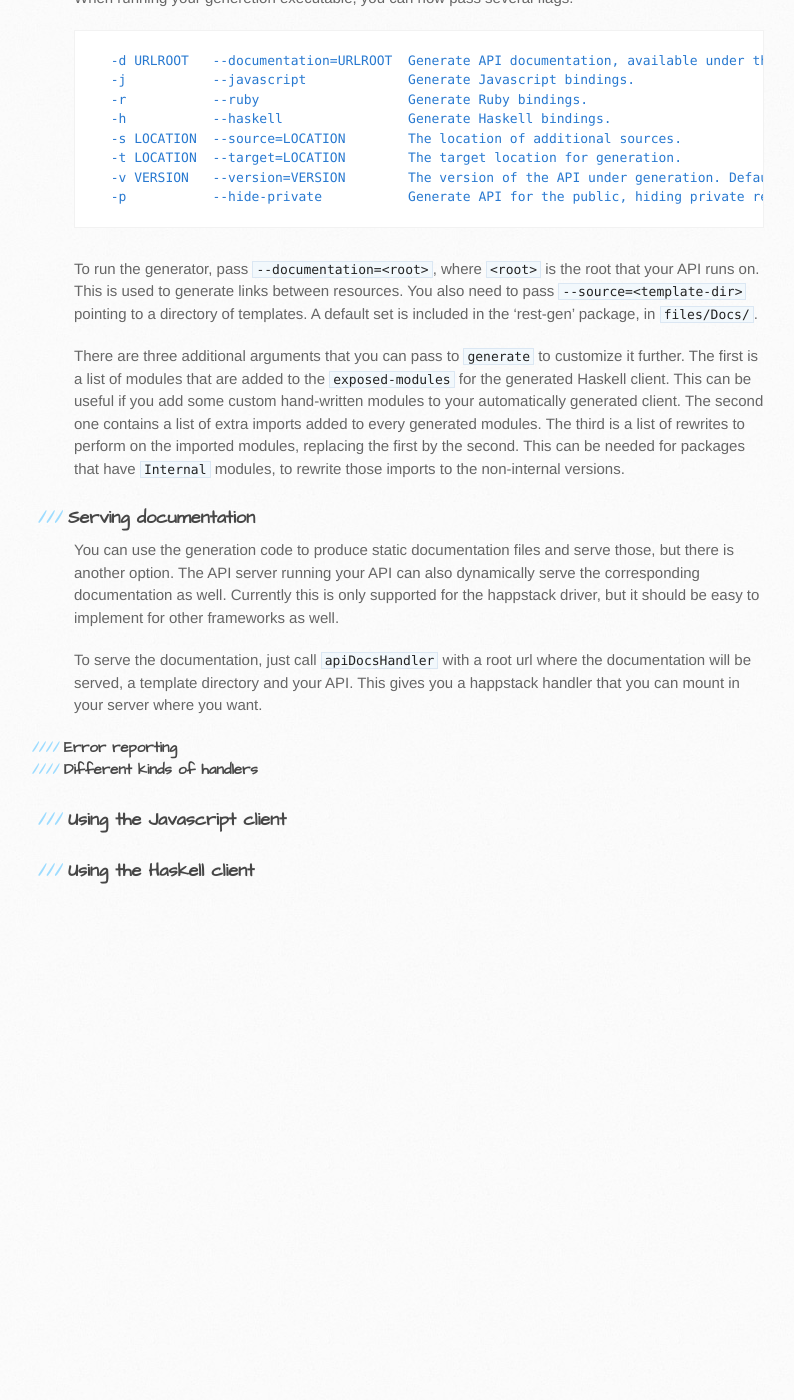
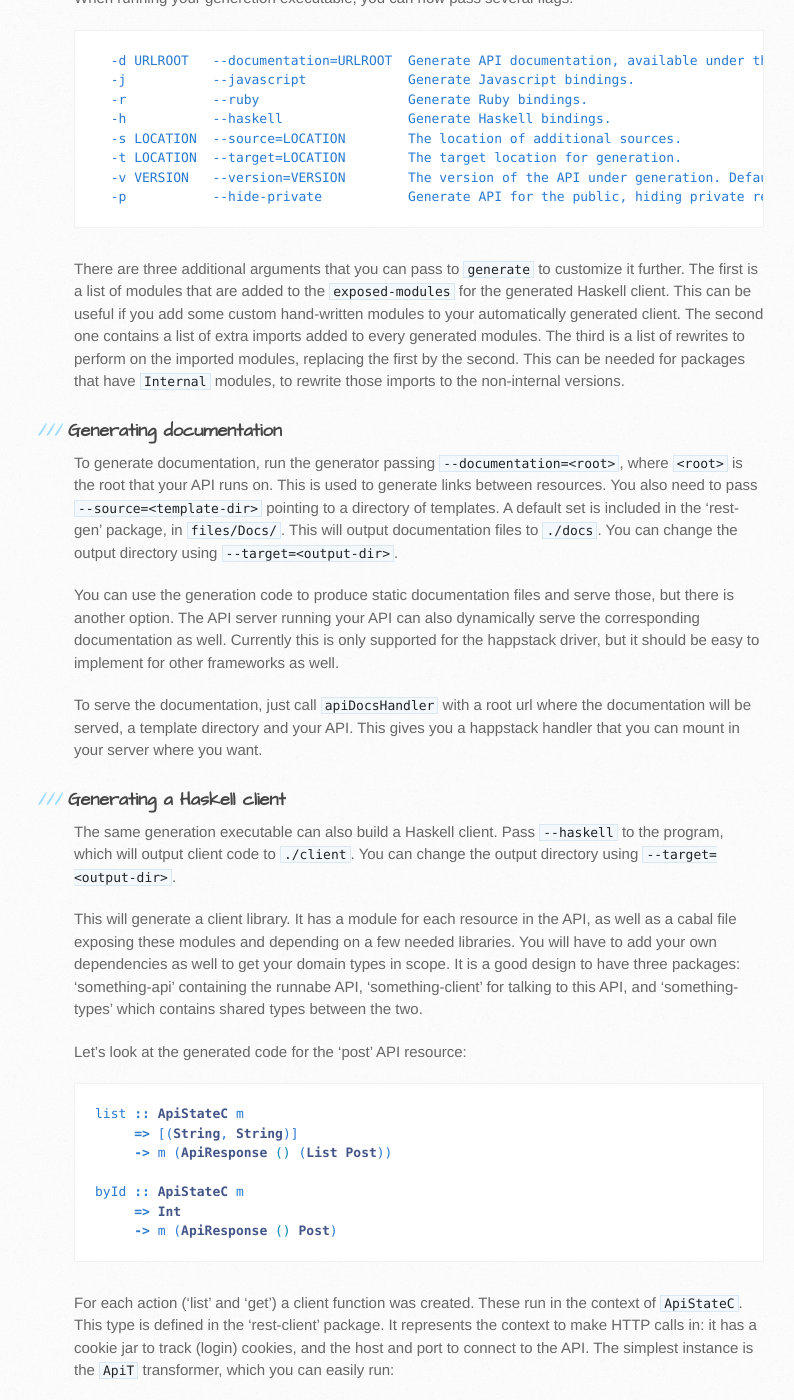
Before and after one commit to silkapp/rest, a Jekyll site: the page built from tutorial.md, in a window 1280 px wide and 1400 px high, scrolled down 4208 px. Shown: the whole window, without its empty margins (96-890 px from the left). Built offline with Jekyll 4.4.1, drawn with Linux system fonts in a browser that asks for light colours; Markdown is read by kramdown in place of the engine named in the settings; before the commit the page ends 5122 px from its top, so only the background shows below that; some of the changed text lies outside the part shown.

Commit message:
Wrote about generating the Haskell client.

````diff
--- a/tutorial.md
+++ b/tutorial.md
@@ -219,7 +214,13 @@ is a list of rewrites to perform on the imported modules, replacing the first by
 can be needed for packages that have `Internal` modules, to rewrite those imports to the
 non-internal versions.
 
-### Serving documentation
+### Generating documentation
+
+To generate documentation, run the generator passing `--documentation=<root>`, where `<root>` is the
+root that your API runs on. This is used to generate links between resources. You also need to pass
+`--source=<template-dir>` pointing to a directory of templates. A default set is included in the
+'rest-gen' package, in `files/Docs/`. This will output documentation files to `./docs`. You can
+change the output directory using `--target=<output-dir>`.
 
 You can use the generation code to produce static documentation files and serve those, but there is
 another option. The API server running your API can also dynamically serve the corresponding
@@ -230,7 +231,51 @@ To serve the documentation, just call `apiDocsHandler` with a root url where the
 be served, a template directory and your API. This gives you a happstack handler that you can mount
 in your server where you want.
 
+### Generating a Haskell client
+
+The same generation executable can also build a Haskell client. Pass `--haskell` to the program,
+which will output client code to `./client`. You can change the output directory using
+`--target=<output-dir>`.
+
+This will generate a client library. It has a module for each resource in the API, as well as a
+cabal file exposing these modules and depending on a few needed libraries. You will have to add your
+own dependencies as well to get your domain types in scope. It is a good design to have three
+packages: 'something-api' containing the runnabe API, 'something-client' for talking to this API,
+and 'something-types' which contains shared types between the two.
+
+Let's look at the generated code for the 'post' API resource:
+
+``` haskell
+list :: ApiStateC m
+     => [(String, String)]
+     -> m (ApiResponse () (List Post))
+
+byId :: ApiStateC m
+     => Int
+     -> m (ApiResponse () Post)
+```
+
+For each action ('list' and 'get') a client function was created. These run in the context of
+`ApiStateC`. This type is defined in the 'rest-client' package. It represents the context to make
+HTTP calls in: it has a cookie jar to track (login) cookies, and the host and port to connect to the
+API. The simplest instance is the `ApiT` transformer, which you can easily run:
+
+``` haskell
+run :: String -> ApiT IO a -> IO a
+```
+
+You pass in the url of the API as the first argument (port 80 is used) and then runs the API calls
+which are the second argument. To list the posts, we would do something like:
+
+``` haskell
+run "my.local.example" (Post.list [])
+```
+
+This gives us back an `ApiResponse` containing a `List Post`. The `ApiResponse` contains information
+about the response: the response code, the headers and the body. The body is either an error, or the
+actual result. That result is a `List`, which in addition to the actual results also contains a
+count and an offset. This type is defined in the 'rest-types' package.
+
 #### Error reporting
 #### Different kinds of handlers
 ### Using the Javascript client
-### Using the Haskell client
````
Also changed, not shown: other parts of tutorial.md (+0 -5 lines).
